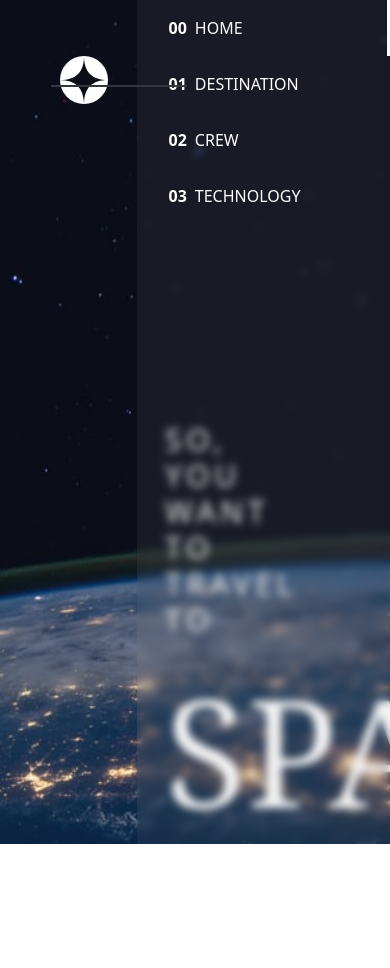
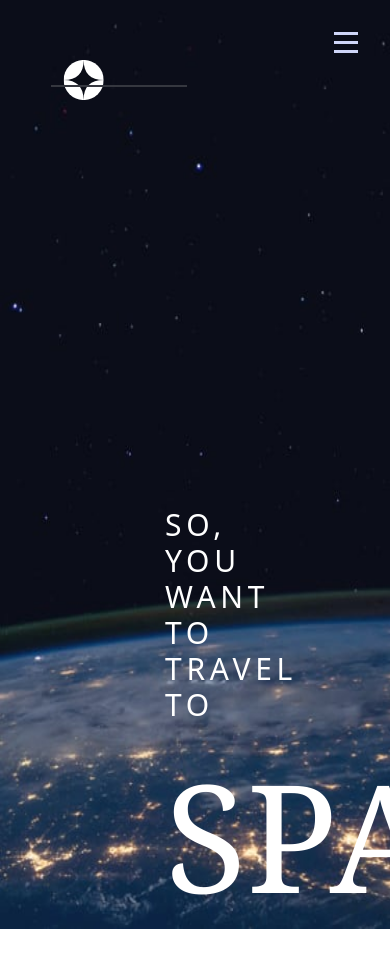
Before and after one commit to puyanwei/space-tourism, a Next.js app: page / in a window 390 px wide. Shown: the top 968 px of the page. Built offline with nearby package versions, Linux system fonts and the light colour scheme; a web font is replaced by a local one.

Commit message:
Add mobile nav menu

```diff
--- a/src/components/1-atoms/Button/index.tsx
+++ b/src/components/1-atoms/Button/index.tsx
@@ -4,6 +4,7 @@ import { ReactNode } from "react"
 const styleMap = {
   default: `rounded-2xl text-white bg-black font-primary text-base px-6 py-3 font-bold hover:bg-white hover:text-black`,
   explore: `rounded-full text-space-black bg-white font-serif aspect-square h-[274px] text-[32px] outline outline-0 hover:outline-[88px] outline-space-gray`,
+  unset: ``,
 } as const
 
 interface ButtonProps extends Component {
--- a/src/components/1-atoms/Icons/Close.tsx
+++ b/src/components/1-atoms/Icons/CloseIcon.tsx
@@ -1,7 +1,7 @@
-export function Close() {
+export function CloseIcon() {
   return (
     <svg xmlns="http://www.w3.org/2000/svg" width="20" height="21">
-      <g fill="#D0D6F9" fill-rule="evenodd">
+      <g fill="#D0D6F9" fillRule="evenodd">
         <path d="M2.575.954l16.97 16.97-2.12 2.122L.455 3.076z" />
         <path d="M.454 17.925L17.424.955l2.122 2.12-16.97 16.97z" />
       </g>
--- a/src/components/1-atoms/Icons/Hamburger.tsx
+++ b/src/components/1-atoms/Icons/HamburgerIcon.tsx
@@ -1,7 +1,7 @@
-export function Hamburger() {
+export function HamburgerIcon() {
   return (
     <svg xmlns="http://www.w3.org/2000/svg" width="24" height="21">
-      <g fill="#D0D6F9" fill-rule="evenodd">
+      <g fill="#D0D6F9" fillRule="evenodd">
         <path d="M0 0h24v3H0zM0 9h24v3H0zM0 18h24v3H0z" />
       </g>
     </svg>
--- a/src/components/1-atoms/Icons/index.tsx
+++ b/src/components/1-atoms/Icons/index.tsx
@@ -5,5 +5,5 @@ export interface IconWrapperProps extends Component {
 }
 
 export function IconWrapper({ className = ``, icon }: IconWrapperProps) {
-  return <span className={`flex items-center pl-1 ${className}`}>{icon}</span>
+  return <span className={`flex pl-1 ${className}`}>{icon}</span>
 }
--- a/src/components/2-molecules/NavBar/index.tsx
+++ b/src/components/2-molecules/NavBar/index.tsx
@@ -1,5 +1,13 @@
-import { Component, Page, PageUrls } from "@/shared/types"
 import Link from "next/link"
+import { useEffect, useState } from "react"
+import { IconWrapper } from "@/components/1-atoms/Icons"
+import { warnAndReturnNull } from "@/shared/helpers"
+import { Component, PageUrls } from "@/shared/types"
+import { useWindowSize } from "src/hooks/useWindowSize"
+import { tabletSize } from "@/shared/consts"
+import { Button } from "@/components/1-atoms/Button"
+import { CloseIcon } from "@/components/1-atoms/Icons/CloseIcon"
+import { HamburgerIcon } from "@/components/1-atoms/Icons/HamburgerIcon"
 
 export interface NavBarItem {
   href: string
@@ -11,9 +19,39 @@ interface NavBarProps extends Component {
 }
 
 export function NavBar({ data, currentPath, className = "" }: NavBarProps) {
+  const [isMenuOpen, setIsMenuOpen] = useState(false)
+  const { width } = useWindowSize()
+
+  if (!width) return warnAndReturnNull("width is undefined")
+
+  function handleHamburgerClick() {
+    setIsMenuOpen(true)
+  }
+
+  function handleXClick() {
+    setIsMenuOpen(false)
+  }
+
+  const isMobileScreenSize = tabletSize > width
+
   return (
+    <>
+      {isMobileScreenSize && (
+        <span className="flex justify-end">
+          {isMenuOpen ? (
+            <Button className="z-10 pl-0 m-8" onClick={handleXClick} variant="unset">
+              <CloseIcon />
+            </Button>
+          ) : (
+            <Button className="z-10 pl-0 m-8" onClick={handleHamburgerClick} variant="unset">
+              <HamburgerIcon />
+            </Button>
+          )}
+        </span>
+      )}
+      {isMenuOpen && (
         <nav
-      className={`font-primary text-base letter-spacing-[2.7px] uppercase text-white backdrop-blur-sm bg-space-gray/10 h-screen md:h-[90px] absolute right-0 top-0 md:top-10 w-[65%] md:px-20 ${className}`}
+          className={`font-primary text-base letter-spacing-[2.7px] uppercase text-white backdrop-blur-sm bg-space-gray/10 h-screen md:h-[90px] absolute right-0 top-0 md:top-10 w-[65%] md:px-20 z-0 ${className}`}
         >
           <ul className="flex flex-col md:flex-row md:gap-10 md:px-8 md:justify-evenly">
             {data.map(({ href, text }, index) => {
@@ -38,5 +76,7 @@ export function NavBar({ data, currentPath, className = "" }: NavBarProps) {
             })}
           </ul>
         </nav>
+      )}
+    </>
   )
 }
--- a/src/pages/_app.tsx
+++ b/src/pages/_app.tsx
@@ -5,44 +5,32 @@ import { Logo } from "@/components/1-atoms/Icons/Logo"
 import { IconWrapper } from "@/components/1-atoms/Icons"
 import { usePathname } from "next/navigation"
 import { BackgroundImage } from "@/components/1-atoms/BackgroundImage"
-import { resolveBackgroundImage } from "@/shared/helpers"
+import { resolveBackgroundImage, warnAndReturnNull } from "@/shared/helpers"
 import { useWindowSize } from "src/hooks/useWindowSize"
 import { PageUrls } from "@/shared/types"
+import { navbar } from "@/shared/consts"
 
 export const metadata = {
   title: "Space Tourism",
   description: "Explore Space Tourism",
 }
 
-const navBar = [
-  { href: "/", text: "Home" },
-  { href: "/destination", text: "Destination" },
-  { href: "/crew", text: "Crew" },
-  { href: "/technology", text: "Technology" },
-]
-
 function MyApp({ Component, pageProps }: AppProps) {
   const currentPath = usePathname() ?? ""
   const { width } = useWindowSize()
 
-  if (!width) {
-    new Error("width is undefined")
-    return null
-  }
-  if (!currentPath) {
-    new Error("currentPath url is an empty string")
-    return null
-  }
+  if (!width) return warnAndReturnNull("width is undefined")
+  if (!currentPath) return warnAndReturnNull("currentPath url is an empty string")
 
   const backgroundImageUrl = resolveBackgroundImage(width, currentPath as PageUrls)
   return (
     <div className="relative">
       <BackgroundImage url={backgroundImageUrl} />
       <div className="fixed left-14 top-14">
-        <IconWrapper icon={<Logo />} />
+        <IconWrapper className="scale-[.835]" icon={<Logo />} />
       </div>
       <div className="z-10 fixed border-[1px] border-space-dark-gray top-[85px] left-[13%] w-[35%]" />
-      <NavBar data={navBar} currentPath={currentPath as PageUrls} />
+      <NavBar data={navbar} currentPath={currentPath as PageUrls} />
       <Component {...pageProps} />
     </div>
   )
--- a/src/shared/consts.ts
+++ b/src/shared/consts.ts
@@ -1,6 +1,13 @@
 export const desktopSize = 1440
 export const tabletSize = 768
 export const mobileSize = 640
+
+export const navbar = [
+  { href: "/", text: "Home" },
+  { href: "/destination", text: "Destination" },
+  { href: "/crew", text: "Crew" },
+  { href: "/technology", text: "Technology" },
+]
 
 export const backgroundImageMap = {
   home: {
--- a/src/shared/helpers.ts
+++ b/src/shared/helpers.ts
@@ -7,3 +7,8 @@ export function resolveBackgroundImage(width: number, page: PageUrls): Backgroun
   if (width > tabletSize) return backgroundImageMap[resolvedPage]["md"]
   return backgroundImageMap[resolvedPage]["sm"]
 }
+
+export function warnAndReturnNull(warning: string) {
+  console.warn(warning)
+  return null
+}
```
Also changed, not shown: 1 other file (tests, documents, lock files or other folders). Lines whose indentation alone changed are shown as unchanged.
